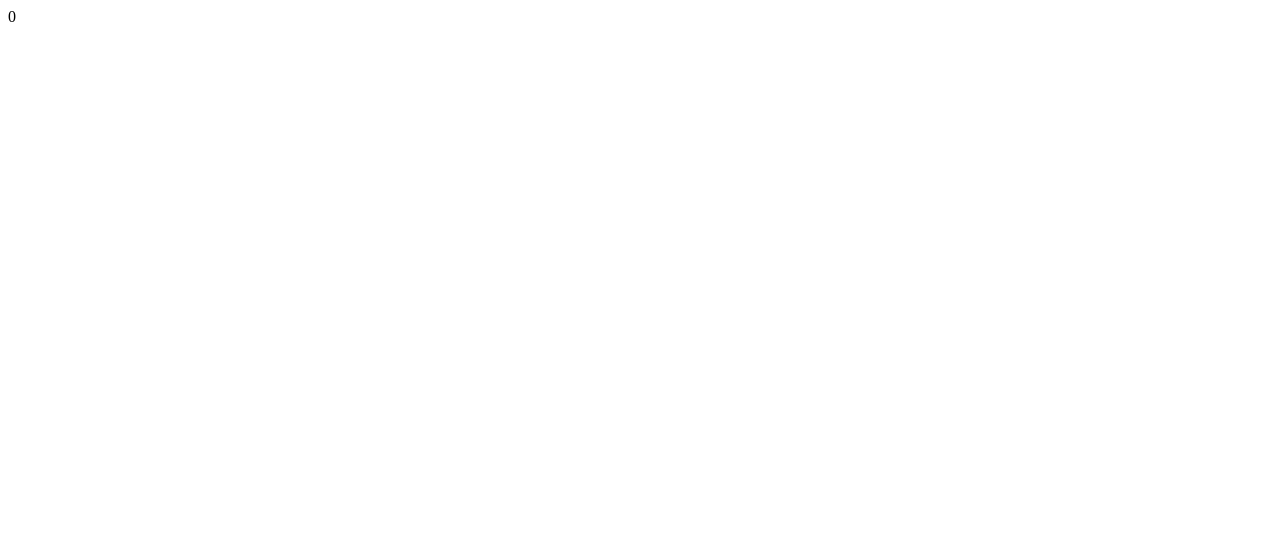
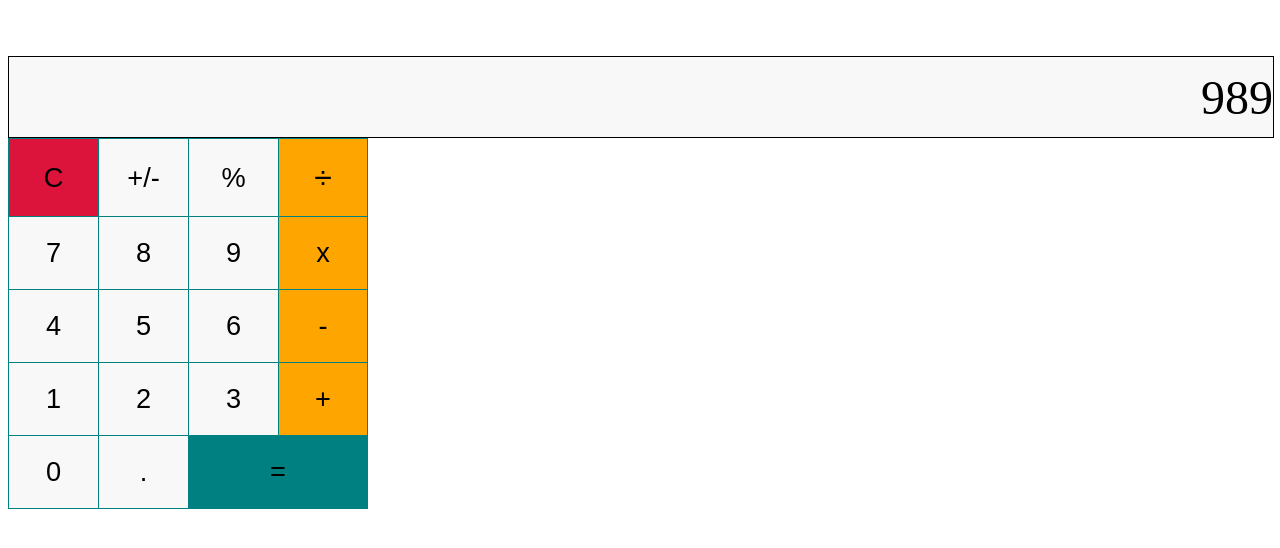
Before and after one commit to Udcodes/calculator-app, a plain HTML site: page index.html in a window 1280 px wide. Drawn offline with Linux system fonts and the light colour scheme.

Commit message:
first commit

```diff
--- a/index.html
+++ b/index.html
@@ -1,6 +1,36 @@
-<!DOCTYPE>
-<html>
-<div class="container">
-<div class="display">0</div>
-</div>
+<!DOCTYPE html>
+<html lang="en">
+  <head>
+    <meta charset="UTF-8" />
+    <meta name="viewport" content="width=device-width, initial-scale=1.0" />
+    <meta http-equiv="X-UA-Compatible" content="ie=edge" />
+    <link rel="stylesheet" href="./styles/style.css" />
+    <title>Document</title>
+  </head>
+  <body>
+    <div class="container">
+      <div class="display">989</div>
+      <div class="buttons">
+        <button class="clear">C</button>
+        <button class="operator">+/-</button>
+        <button class="percentage">%</button>
+        <button class="divide operator side">÷</button>
+        <button class="number">7</button>
+        <button class="number">8</button>
+        <button class="number">9</button>
+        <button class="operator side">x</button>
+        <button class="number">4</button>
+        <button class="number">5</button>
+        <button class="number">6</button>
+        <button class="operator side">-</button>
+        <button class="number">1</button>
+        <button class="number">2</button>
+        <button class="number">3</button>
+        <button class="operator side">+</button>
+        <button class="number btn last">0</button>
+        <button class="number btn last">.</button>
+        <button class="equals-operator last side">=</button>
+      </div>
+    </div>
+  </body>
 </html>
--- /dev/null
+++ b/styles/style.scss
@@ -0,0 +1,59 @@
+body {
+  margin-top: 3.5rem;
+  font-weight: 300;
+}
+
+button {
+  flex: 1 25%;
+  font-size: 1.7rem;
+  font-weight: normal;
+  border-radius: 0px;
+  box-sizing: border-box;
+  margin: 0px auto;
+  padding-top: 20px;
+  padding-bottom: 20px;
+  border: 1.5px solid teal;
+  background-color: rgb(248, 248, 248);
+  border-bottom: thin;
+  border-right: thin;
+}
+.last {
+  border-bottom: 1.5px solid teal;
+}
+.side {
+  border-right: 1.5px solid teal;
+  background-color: orange;
+}
+.clear {
+  background-color: crimson;
+}
+
+.display {
+  width: 100%;
+  // background-color: #f0f0f0;
+  background-color: rgb(248, 248, 248);
+  border: 1px solid;
+  height: 80px;
+  font-size: 3rem;
+  display: flex;
+  flex: 1;
+  justify-content: flex-end;
+  align-items: center;
+}
+
+.buttons {
+  max-width: 360px;
+  display: flex;
+  flex-wrap: wrap;
+}
+.divide {
+  font-size: 2rem;
+  font-weight: normal;
+}
+.btn {
+  flex: 1 25%;
+}
+.equals-operator {
+  flex: 1 50%;
+  background-color: teal;
+}
```
Also changed, not shown: main.js (added), styles/style.css (added), 1 other file.
